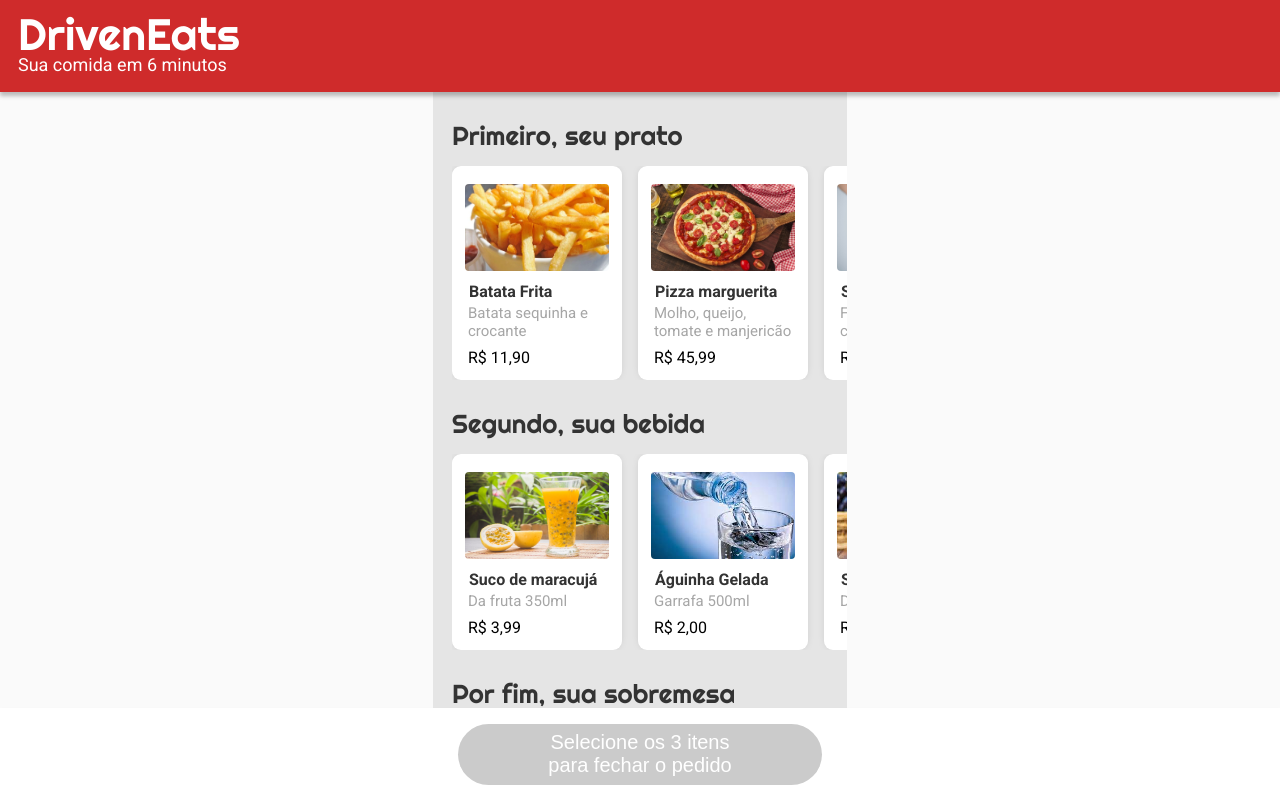
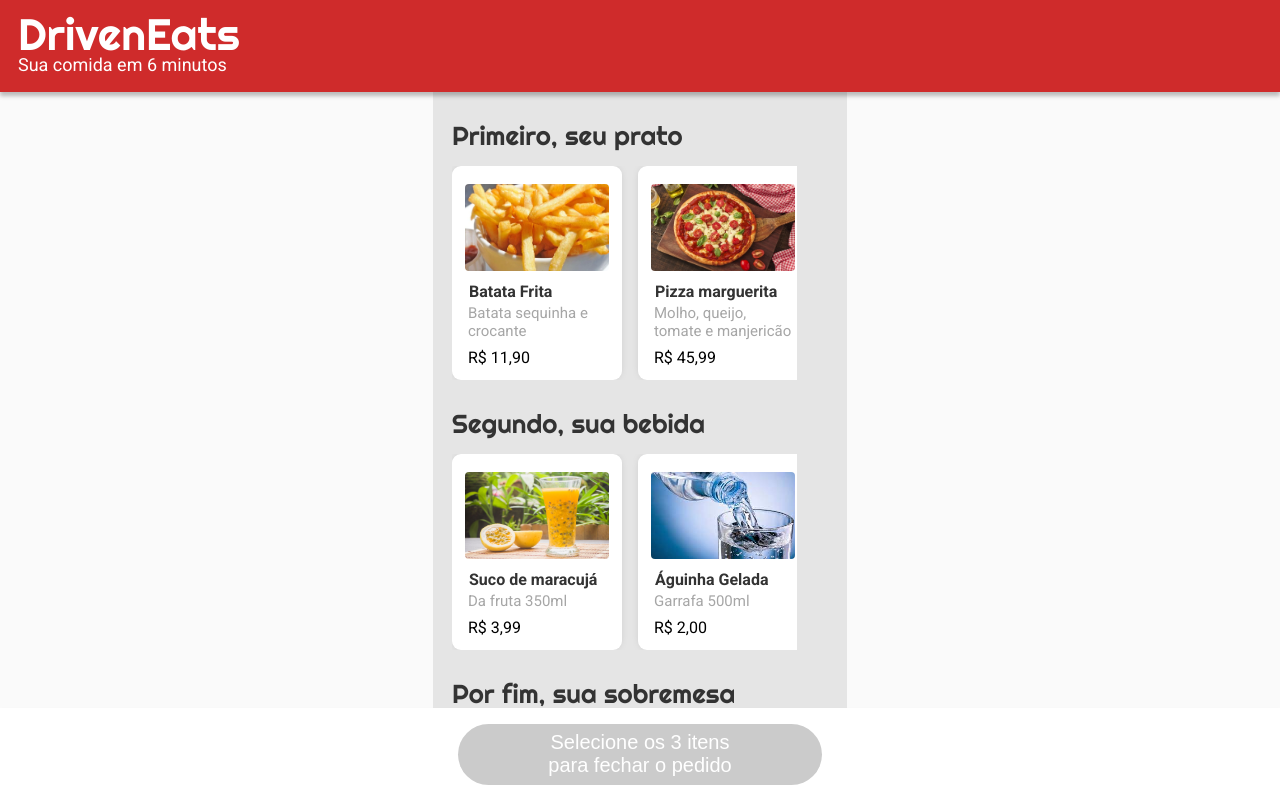
Before and after one commit to samuelfcf/projeto08-drivenEatsReact, a JavaScript app: page / in a window 1280 px wide. Shown: the top 798 px of the page. Built offline with nearby package versions, Linux system fonts and the light colour scheme.

Commit message:
fix bursting layout of categories

```diff
--- a/public/css/style.css
+++ b/public/css/style.css
@@ -57,6 +57,7 @@ main .category h1 {
 .options {
   display: flex;
   gap: 16px;
+  margin-right: 50px;
   overflow-x: scroll;
 }
 
```
